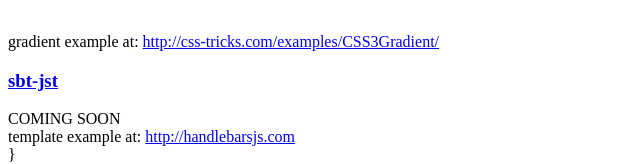
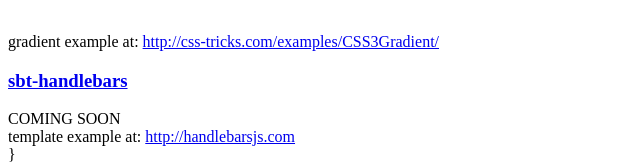
Before and after one commit to matthewrennie/play-sbt-web-tester, a website: page app/views/index.scala.html in a window 1280 px wide. Shown: the part 166-330 px from the top of the page, without its empty margins (0-640 px from the left). Drawn offline with Linux system fonts and the light colour scheme.

Commit message:
fixed name of future work

```diff
--- a/app/views/index.scala.html
+++ b/app/views/index.scala.html
@@ -41,7 +41,7 @@
 		<div class="row">
 			<div class="panel panel-default">
 				<div class="panel-heading">
-					<h3><a href="http://github.com/matthewrennie/sbt-handlebars">sbt-jst</a></h3>
+					<h3><a href="http://github.com/matthewrennie/sbt-handlebars">sbt-handlebars</a></h3>
 				</div>
 				<div class="panel-body">
 					COMING SOON
```
